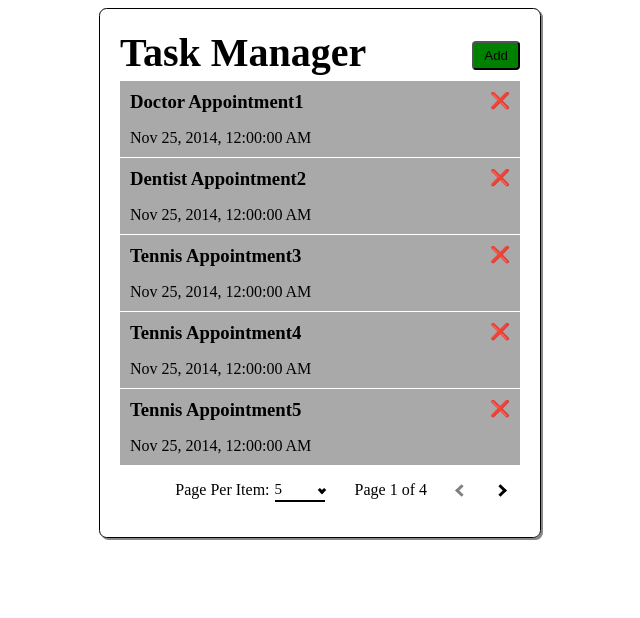
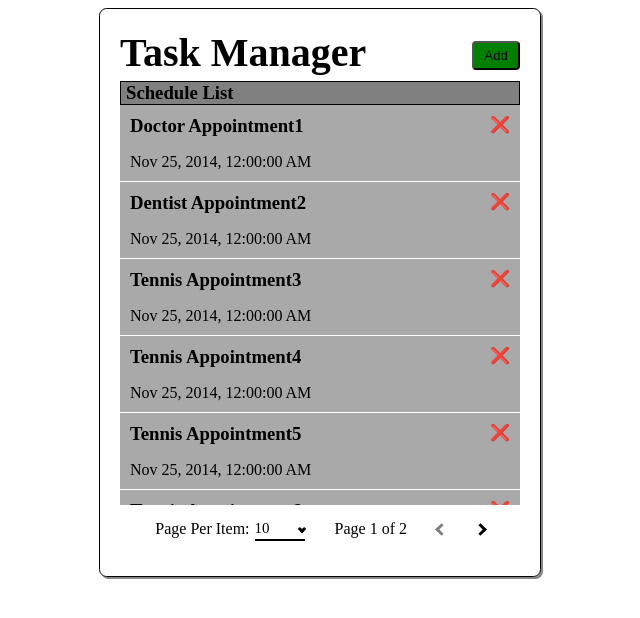
Before and after one commit to lammau123/TaskManagerAngular, an Angular app: page / in a window 1280 px wide. Shown: the top 618 px of the page, without its empty margins (320-960 px from the left). Built offline with nearby package versions, Linux system fonts and the light colour scheme.

Commit message:
update ui

```diff
--- a/src/app/components/paginator/paginator.component.css
+++ b/src/app/components/paginator/paginator.component.css
@@ -1,6 +1,7 @@
 .page-container {
     display: flex;
     justify-content: flex-end;
+    margin-right: 20px;
 }
 
 .lt {
--- a/src/app/components/task-manager/task-manager.component.css
+++ b/src/app/components/task-manager/task-manager.component.css
@@ -25,3 +25,19 @@
 h1 {
     margin-bottom:5px; margin-top:0px;
 }
+
+.task-list {
+    overflow-y: scroll;
+    height: 400px;
+}
+
+h3 {
+    padding: 0px;
+    margin: 0px;
+}
+
+.task-list-header {
+    border: 1px solid;
+    background-color: grey;
+    padding-left: 5px;
+}
--- a/src/app/components/task-manager/task-manager.component.html
+++ b/src/app/components/task-manager/task-manager.component.html
@@ -5,7 +5,10 @@
     </div>
     <app-task-form *ngIf="isShowAddTask" (taskEvent)="insertTask($event)"></app-task-form>
     <div>
-        <app-task *ngFor="let task of tasks" [task]="task" (deleteEvent)="deleteTask($event)"></app-task>
+        <div class="task-list-header"><h3>Schedule List</h3></div>
+        <div class="task-list">
+            <app-task *ngFor="let task of tasks" [task]="task" (deleteEvent)="deleteTask($event)"></app-task>
+        </div>
         <app-paginator
             [currentPage]="currentPage"
             [pageSize]="pageSize"
--- a/src/app/components/task-manager/task-manager.component.ts
+++ b/src/app/components/task-manager/task-manager.component.ts
@@ -12,7 +12,7 @@ export class TaskManagerComponent implements OnInit {
   tasks: Task[];
   isShowAddTask: boolean = false;
   currentPage: number = 1;
-  pageSize: number = 5;
+  pageSize: number = 10;
   numberOfPages: number[] = [];
 
   constructor(private taskService: TasksService) { }
```
